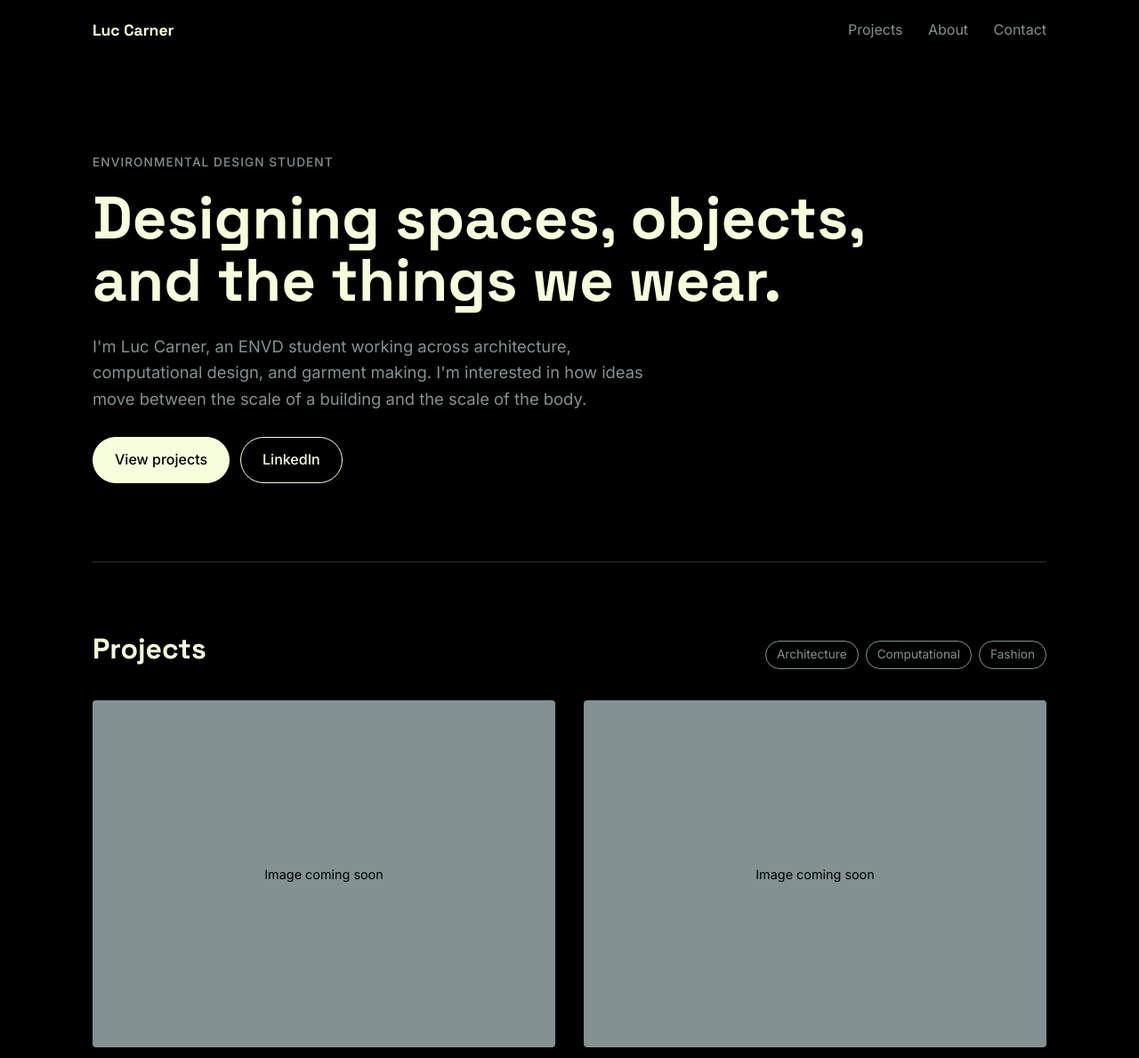
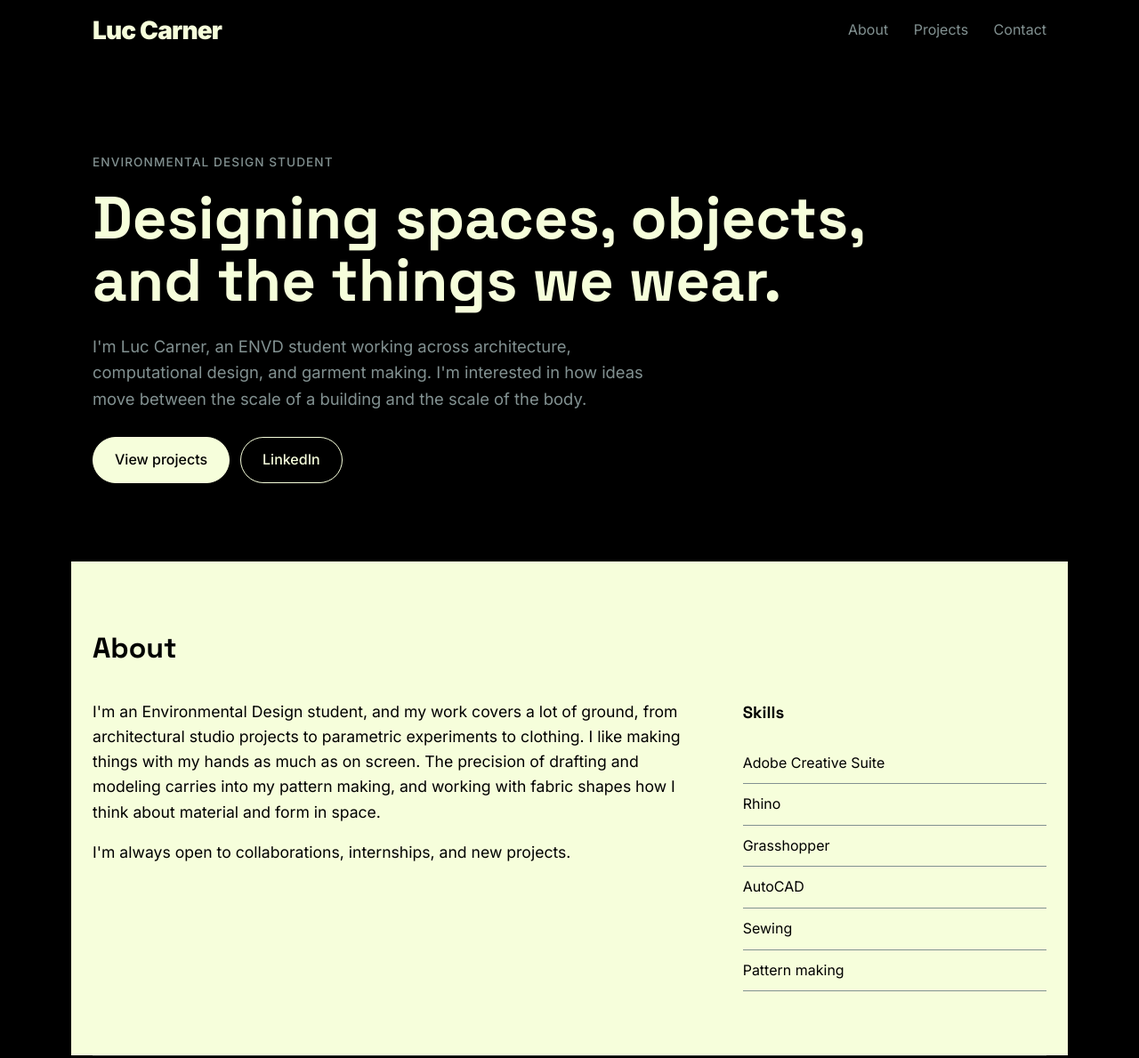
Before and after one commit to ethans-design/LUC-portfolio, a plain HTML site: page index.html in a window 1280 px wide. Shown: the top 1189 px of the page at 89% size. Drawn offline with Linux system fonts and the light colour scheme.

Commit message:
Move bio above projects and make the name heavier
Co-Authored-By: Claude Opus 5.5 (1M context) <noreply@anthropic.com>
Claude-Session: https://claude.ai/code/session_01Wfcqpcq4kj3DR8TWL2p8dp

```diff
--- a/index.html
+++ b/index.html
@@ -7,15 +7,15 @@
   <meta name="description" content="Portfolio of Luc Carner, Environmental Design student working across architecture, computational design, and garment making.">
   <link rel="preconnect" href="https://fonts.googleapis.com">
   <link rel="preconnect" href="https://fonts.gstatic.com" crossorigin>
-  <link href="https://fonts.googleapis.com/css2?family=Inter:wght@400;500;700&family=Space+Grotesk:wght@500;700&display=swap" rel="stylesheet">
+  <link href="https://fonts.googleapis.com/css2?family=Inter:wght@400;500;700;900&family=Space+Grotesk:wght@500;700&display=swap" rel="stylesheet">
   <link rel="stylesheet" href="style.css">
 </head>
 <body>
   <header class="site-header">
     <a class="logo" href="#top">Luc Carner</a>
     <nav>
+      <a href="#about">About</a>
       <a href="#work">Projects</a>
-      <a href="#about">About</a>
       <a href="#contact">Contact</a>
     </nav>
   </header>
@@ -28,6 +28,27 @@
       <div class="hero-actions">
         <a class="button" href="#work">View projects</a>
         <a class="button button-ghost" href="https://www.linkedin.com/in/luc-carner-534093316/" target="_blank" rel="noopener">LinkedIn</a>
+      </div>
+    </section>
+
+    <section id="about" class="section about">
+      <h2>About</h2>
+      <div class="about-grid">
+        <div>
+          <p>I'm an Environmental Design student, and my work covers a lot of ground, from architectural studio projects to parametric experiments to clothing. I like making things with my hands as much as on screen. The precision of drafting and modeling carries into my pattern making, and working with fabric shapes how I think about material and form in space.</p>
+          <p>I'm always open to collaborations, internships, and new projects.</p>
+        </div>
+        <div>
+          <h3>Skills</h3>
+          <ul class="skills">
+            <li>Adobe Creative Suite</li>
+            <li>Rhino</li>
+            <li>Grasshopper</li>
+            <li>AutoCAD</li>
+            <li>Sewing</li>
+            <li>Pattern making</li>
+          </ul>
+        </div>
       </div>
     </section>
 
@@ -66,26 +87,6 @@
       </div>
     </section>
 
-    <section id="about" class="section about">
-      <h2>About</h2>
-      <div class="about-grid">
-        <div>
-          <p>I'm an Environmental Design student, and my work covers a lot of ground, from architectural studio projects to parametric experiments to clothing. I like making things with my hands as much as on screen. The precision of drafting and modeling carries into my pattern making, and working with fabric shapes how I think about material and form in space.</p>
-          <p>I'm always open to collaborations, internships, and new projects.</p>
-        </div>
-        <div>
-          <h3>Skills</h3>
-          <ul class="skills">
-            <li>Adobe Creative Suite</li>
-            <li>Rhino</li>
-            <li>Grasshopper</li>
-            <li>AutoCAD</li>
-            <li>Sewing</li>
-            <li>Pattern making</li>
-          </ul>
-        </div>
-      </div>
-    </section>
 
     <section id="contact" class="section contact">
       <h2>Let's work together</h2>
--- a/style.css
+++ b/style.css
@@ -22,7 +22,7 @@ body {
   line-height: 1.6;
 }
 
-h1, h2, h3, .logo { font-family: "Space Grotesk", Inter, sans-serif; }
+h1, h2, h3 { font-family: "Space Grotesk", Inter, sans-serif; }
 
 a { color: inherit; }
 
@@ -39,7 +39,14 @@ a { color: inherit; }
   background: var(--bg);
 }
 
-.logo { font-weight: 700; font-size: 1.1rem; text-decoration: none; }
+.logo {
+  font-family: Inter, system-ui, sans-serif;
+  font-weight: 900;
+  font-size: 1.75rem;
+  letter-spacing: -0.03em;
+  line-height: 1;
+  text-decoration: none;
+}
 
 nav a {
   margin-left: 24px;
@@ -179,6 +186,7 @@ main { max-width: var(--max); margin: 0 auto; padding: 0 24px; }
 
 @media (max-width: 560px) {
   .site-header { padding: 16px; }
+  .logo { font-size: 1.35rem; }
   nav a { margin-left: 14px; }
   main { padding: 0 16px; }
   .about { margin: 0 -16px; padding: 56px 16px; }
```
